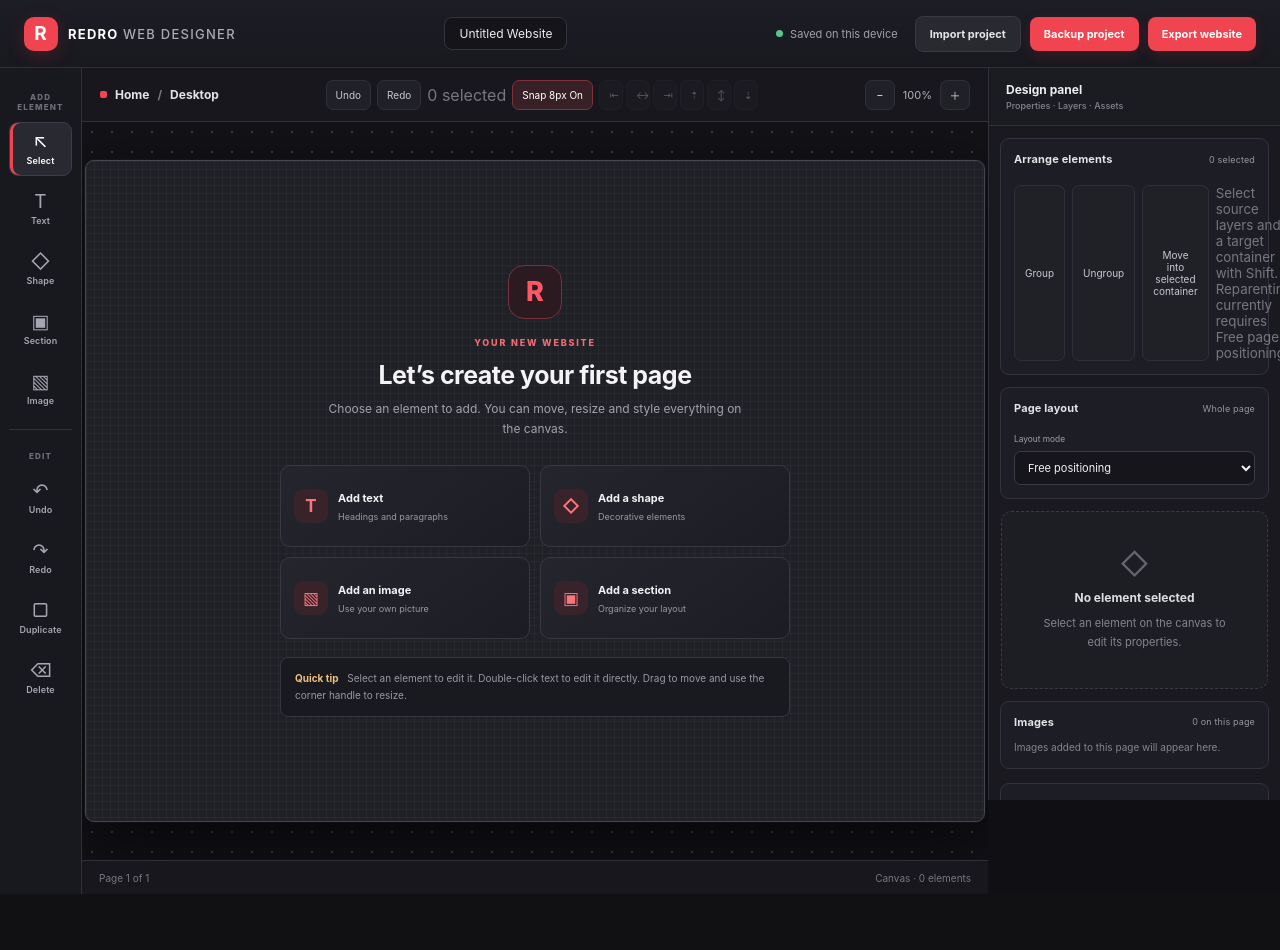
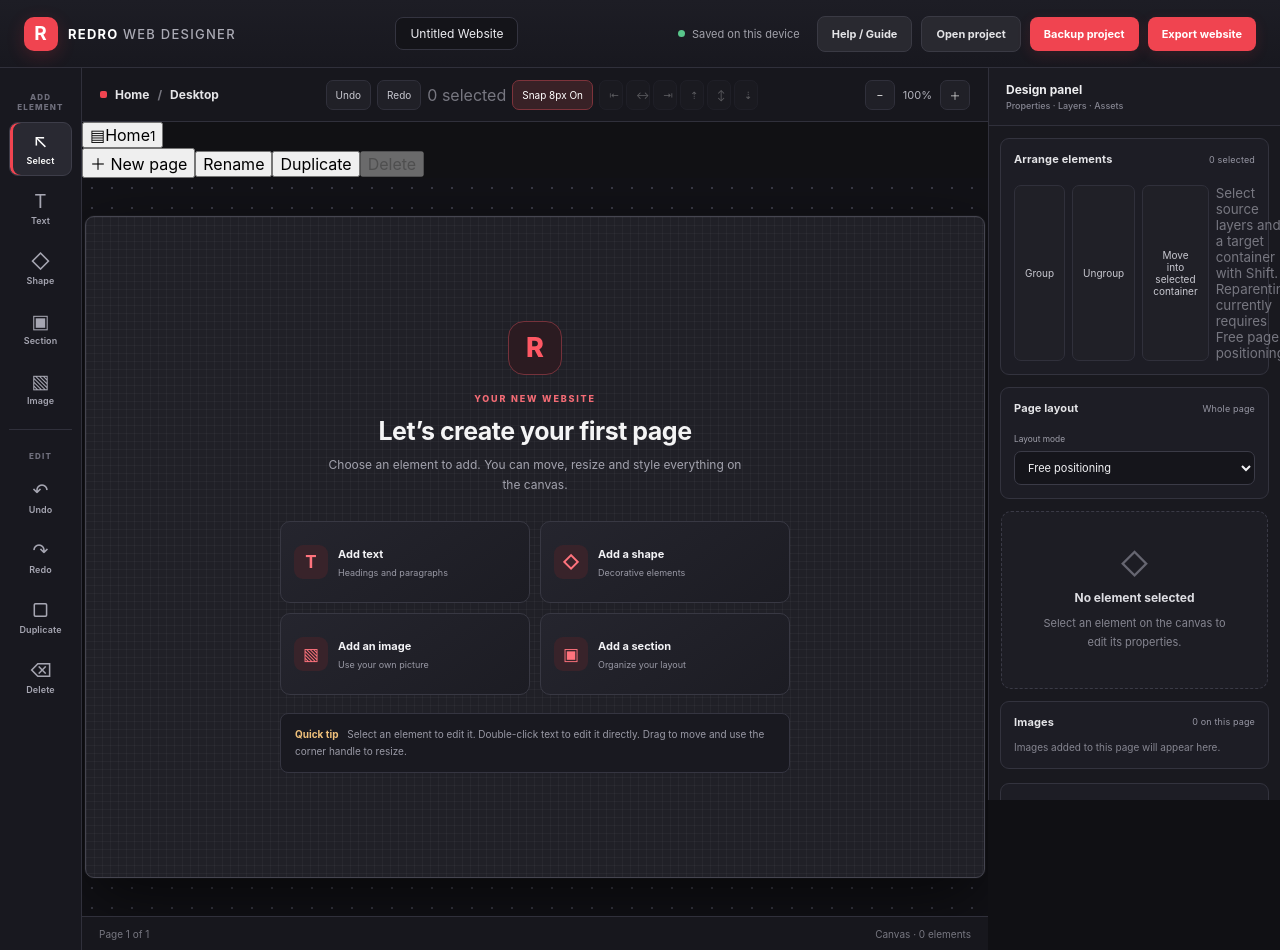
Before and after one commit to mhamedshasho/Redro-web-designer-, a React (Vite) app: page / in a window 1280 px wide. Before the commit the page ends 894 px from the top, so only its background shows below. Built offline with nearby package versions, Linux system fonts and the light colour scheme.

Commit message:
Add page manager and beginner-friendly guided help

```diff
--- a/src/App.tsx
+++ b/src/App.tsx
@@ -267,6 +267,13 @@ function LayerTreeItem({ node, depth = 0 }: { node: DocumentNode; depth?: number
 
 export default function App() {
   const project = useEditorStore((state) => state.project);
+  const activePageId = useEditorStore((state) => state.activePageId);
+  const addPage = useEditorStore((state) => state.addPage);
+  const selectPage = useEditorStore((state) => state.selectPage);
+  const renamePage = useEditorStore((state) => state.renamePage);
+  const duplicatePage = useEditorStore((state) => state.duplicatePage);
+  const deletePage = useEditorStore((state) => state.deletePage);
+  const [showGuide, setShowGuide] = useState(false);
   const isReady = useEditorStore((state) => state.isReady);
   const storageError = useEditorStore((state) => state.storageError);
   const initialize = useEditorStore((state) => state.initialize);
@@ -296,8 +303,9 @@ export default function App() {
   const updateNodeLayout = useEditorStore((state) => state.updateNodeLayout);
   const updateNodeStyle = useEditorStore((state) => state.updateNodeStyle);
   const updatePageLayout = useEditorStore((state) => state.updatePageLayout);
-  const pageLayout = project.pages[0]!.layout;
-  const nodes = project.pages[0]?.nodes ?? [];
+  const activePage = project.pages.find((page) => page.id === activePageId) ?? project.pages[0]!;
+  const pageLayout = activePage.layout;
+  const nodes = activePage.nodes;
   const selectedNode = selectedNodeIds[0] ? findNodeById(nodes, selectedNodeIds[0]) : undefined;
   const selectedTargetContainer = selectedNodeIds.map((id) => findNodeById(nodes, id)).find((node) => node?.type === "container");
   const imageAssets = collectImageNodes(nodes);
@@ -395,7 +403,8 @@ export default function App() {
         <div className="project-name">{project.name}</div>
         <div className="topbar-actions">
           <span className={storageError ? "save-state save-error" : "save-state"}><i /> {storageError ? "Storage issue" : "Saved on this device"}</span>
-          <button className="button" type="button" onClick={() => projectInputRef.current?.click()}>Import project</button>
+          <button className="button" type="button" onClick={() => setShowGuide((value) => !value)}>Help / Guide</button>
+          <button className="button" type="button" onClick={() => projectInputRef.current?.click()}>Open project</button>
           <button className="button button-primary" type="button" onClick={() => {
             const fileName = `${project.name.trim().replace(/[^a-z0-9-_]+/gi, "-").replace(/^-|-$/g, "") || "redro-project"}.redro.json`;
             const blob = new Blob([JSON.stringify(project, null, 2)], { type: "application/json" });
@@ -443,7 +452,7 @@ export default function App() {
 
         <section className="editor-area">
           <div className="editor-toolbar">
-            <div className="page-label"><span className="page-dot" /> Home <span className="muted">/</span> Desktop</div>
+            <div className="page-label"><span className="page-dot" /> {activePage.name} <span className="muted">/</span> Desktop</div>
             <div className="history-controls">
               <button type="button" onClick={undo} aria-label="Undo">Undo</button>
               <button type="button" onClick={redo} aria-label="Redo">Redo</button>
@@ -465,6 +474,30 @@ export default function App() {
             </div>
           </div>
 
+          <div className="pages-bar">
+            <div className="pages-list" aria-label="Website pages">
+              {project.pages.map((page, index) => (
+                <button key={page.id} type="button" className={page.id === activePage.id ? "page-tab active" : "page-tab"} onClick={() => selectPage(page.id)}>
+                  <span className="page-tab-icon">▤</span>{page.name}<small>{index + 1}</small>
+                </button>
+              ))}
+            </div>
+            <div className="page-actions">
+              <button type="button" onClick={addPage} disabled={project.pages.length >= 30}>＋ New page</button>
+              <button type="button" onClick={() => { const name = window.prompt("Name this page", activePage.name); if (name !== null) renamePage(activePage.id, name); }}>Rename</button>
+              <button type="button" onClick={() => duplicatePage(activePage.id)} disabled={project.pages.length >= 30}>Duplicate</button>
+              <button type="button" className="danger" disabled={project.pages.length <= 1} onClick={() => { if (window.confirm("Delete the page “" + activePage.name + "”?")) deletePage(activePage.id); }}>Delete</button>
+            </div>
+          </div>
+          {showGuide && <section className="beginner-guide">
+            <div className="guide-heading"><div><span className="guide-kicker">REDRO QUICK START</span><h2>Your first website, step by step</h2></div><button type="button" onClick={() => setShowGuide(false)} aria-label="Close guide">×</button></div>
+            <div className="guide-steps">
+              <article><b>01</b><strong>Add content</strong><p>Choose Text, Shape, Section or Image from the left toolbar. New items appear on the page.</p></article>
+              <article><b>02</b><strong>Arrange and edit</strong><p>Click an item to select it. Drag it to move, use its handles to resize, then change its settings in the right panel.</p></article>
+              <article><b>03</b><strong>Build more pages</strong><p>Use New page above the canvas to add pages. Switch between them using the page tabs.</p></article>
+              <article><b>04</b><strong>Save and publish</strong><p>Your work saves on this device automatically. Use Backup project to keep a copy, or Export website to download your website HTML.</p></article>
+            </div>
+          </section>}
           <div className="canvas-stage">
             <div
               className="website-canvas"
@@ -501,7 +534,7 @@ export default function App() {
           </div>
 
           <footer className="bottom-bar">
-            <span>Page 1 of {project.pages.length}</span>
+            <span>Page {project.pages.findIndex((page) => page.id === activePage.id) + 1} of {project.pages.length}</span>
             <span>Canvas · {nodes.length} elements</span>
           </footer>
         </section>
```
